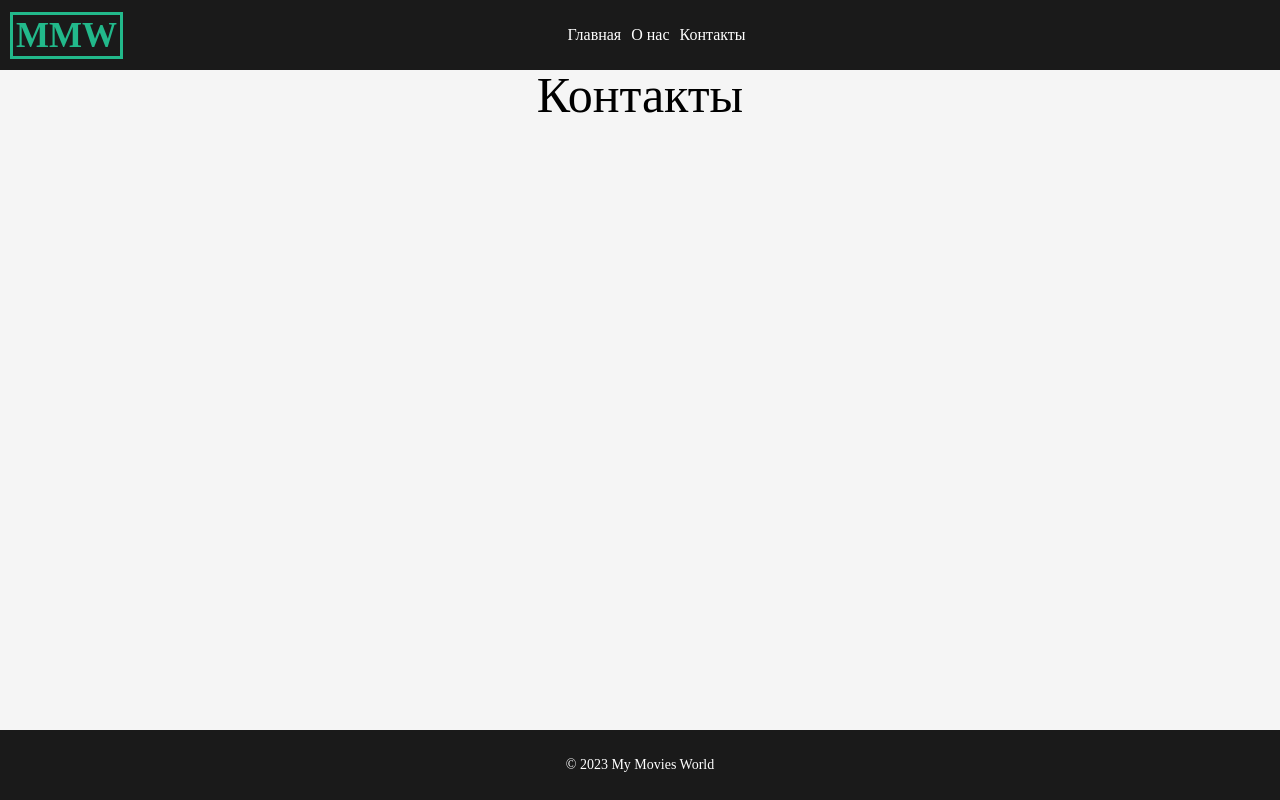
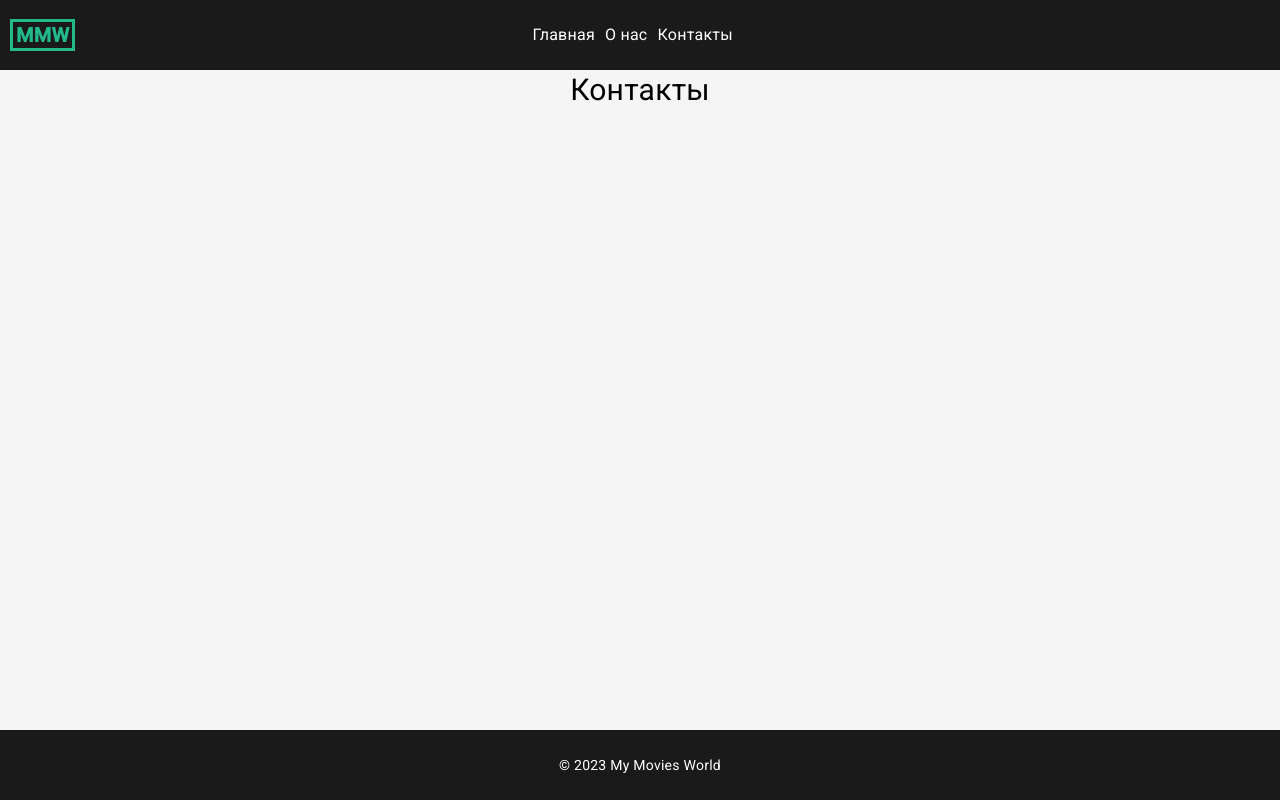
Before and after one commit to olegpl1993/my-angular-app, an Angular app: page /contacts in a window 1280 px wide. Built offline with nearby package versions, Linux system fonts and the light colour scheme.

Commit message:
feat: material button

```diff
--- a/angular.json
+++ b/angular.json
@@ -24,7 +24,10 @@
             "tsConfig": "tsconfig.app.json",
             "inlineStyleLanguage": "scss",
             "assets": ["src/favicon.ico", "src/assets"],
-            "styles": ["src/styles.scss"],
+            "styles": [
+              "@angular/material/prebuilt-themes/indigo-pink.css",
+              "src/styles.scss"
+            ],
             "scripts": []
           },
           "configurations": {
@@ -79,7 +82,10 @@
             "tsConfig": "tsconfig.spec.json",
             "inlineStyleLanguage": "scss",
             "assets": ["src/favicon.ico", "src/assets"],
-            "styles": ["src/styles.scss"],
+            "styles": [
+              "@angular/material/prebuilt-themes/indigo-pink.css",
+              "src/styles.scss"
+            ],
             "scripts": []
           }
         }
--- a/package.json
+++ b/package.json
@@ -11,10 +11,12 @@
   "private": true,
   "dependencies": {
     "@angular/animations": "^16.2.0",
+    "@angular/cdk": "^16.2.9",
     "@angular/common": "^16.2.0",
     "@angular/compiler": "^16.2.0",
     "@angular/core": "^16.2.0",
     "@angular/forms": "^16.2.0",
+    "@angular/material": "^16.2.9",
     "@angular/platform-browser": "^16.2.0",
     "@angular/platform-browser-dynamic": "^16.2.0",
     "@angular/router": "^16.2.0",
--- a/src/app/app.module.ts
+++ b/src/app/app.module.ts
@@ -11,6 +11,7 @@
 import { ContactsComponent } from './pages/contacts/contacts.component';
 import { CommonModule } from '@angular/common';
 import { HttpClientModule } from '@angular/common/http';
+import { BrowserAnimationsModule } from '@angular/platform-browser/animations';
 
 @NgModule({
   declarations: [
@@ -28,6 +29,7 @@
     MainComponent,
     CommonModule,
     HttpClientModule,
+    BrowserAnimationsModule,
   ],
   providers: [],
   bootstrap: [AppComponent],
--- a/src/app/components/logo/logo.component.scss
+++ b/src/app/components/logo/logo.component.scss
@@ -1,5 +1,5 @@
 .logo {
-  font-size: 35px;
+  font-size: 20px;
   font-weight: 600;
   color: var(--primary-color);
   cursor: pointer;
--- a/src/app/pages/about/about.component.scss
+++ b/src/app/pages/about/about.component.scss
@@ -1,8 +1,9 @@
 .about {
   background-color: var(--primary-background-color);
   min-height: calc(100vh - 140px);
-  font-size: 50px;
+  font-size: 30px;
   display: flex;
   justify-content: center;
   align-items: flex-start;
+  padding: 10px;
 }
--- a/src/app/pages/contacts/contacts.component.scss
+++ b/src/app/pages/contacts/contacts.component.scss
@@ -1,8 +1,9 @@
 .contacts {
   background-color: var(--primary-background-color);
   min-height: calc(100vh - 140px);
-  font-size: 50px;
+  font-size: 30px;
   display: flex;
   justify-content: center;
   align-items: flex-start;
+  padding: 10px;
 }
--- a/src/app/pages/main/main.component.html
+++ b/src/app/pages/main/main.component.html
@@ -2,11 +2,13 @@
   <div class="main__settings">
     <input
       type="text"
-      placeholder="Введите название фильма"
+      placeholder="Введите название"
       class="main__input"
       (input)="handleSearch($event)"
     />
-    <button class="main__button" (click)="handleClick()">Искать</button>
+    <button mat-raised-button class="main__matButton" (click)="handleClick()">
+      Найти
+    </button>
   </div>
 
   <div class="main__content" *ngIf="!isLoading; else spinner">
--- a/src/app/pages/main/main.component.scss
+++ b/src/app/pages/main/main.component.scss
@@ -16,22 +16,25 @@
     padding: 10px;
   }
 
-  &__button {
-    cursor: pointer;
-    background-color: var(--primary-color);
-    color: white;
-    width: 70px;
-    height: 30px;
-    border-radius: 5px;
+  &__input {
+    width: 215px;
+    height: 35px;
+    padding: 2px 15px;
+    font-size: 16px;
+    outline: 1px solid var(--border-color);
+    border-radius: 4px;
+
+    &:focus {
+      outline: 1px solid var(--primary-color);
+    }
   }
 
-  &__input {
-    width: 215px;
-    height: 30px;
-    padding: 0px 5px;
-    font-size: 18px;
-    border: 1px solid var(--border-color);
-    border-radius: 2px;
+  & &__matButton {
+    background-color: var(--primary-color) !important;
+    color: white;
+    font-size: 12px;
+    border-radius: 10px;
+    box-shadow: none;
   }
 
   &__content {
--- a/src/index.html
+++ b/src/index.html
@@ -6,8 +6,11 @@
     <base href="/" />
     <meta name="viewport" content="width=device-width, initial-scale=1" />
     <link rel="icon" type="image/x-icon" href="favicon.ico" />
-  </head>
-  <body>
+      <link rel="preconnect" href="https://fonts.gstatic.com">
+    <link href="https://fonts.googleapis.com/css2?family=Roboto:wght@300;400;500&display=swap" rel="stylesheet">
+    <link href="https://fonts.googleapis.com/icon?family=Material+Icons" rel="stylesheet">
+</head>
+  <body class="mat-typography">
     <app-root></app-root>
   </body>
 </html>
--- a/src/styles.scss
+++ b/src/styles.scss
@@ -91,3 +91,6 @@
 body {
   margin: 0px;
 }
+
+html, body { height: 100%; }
+body { margin: 0; font-family: Roboto, "Helvetica Neue", sans-serif; }
```
Also changed, not shown: src/app/pages/main/main.component.ts (+7 -1 lines), 1 other file (tests, documents, lock files or other folders).
